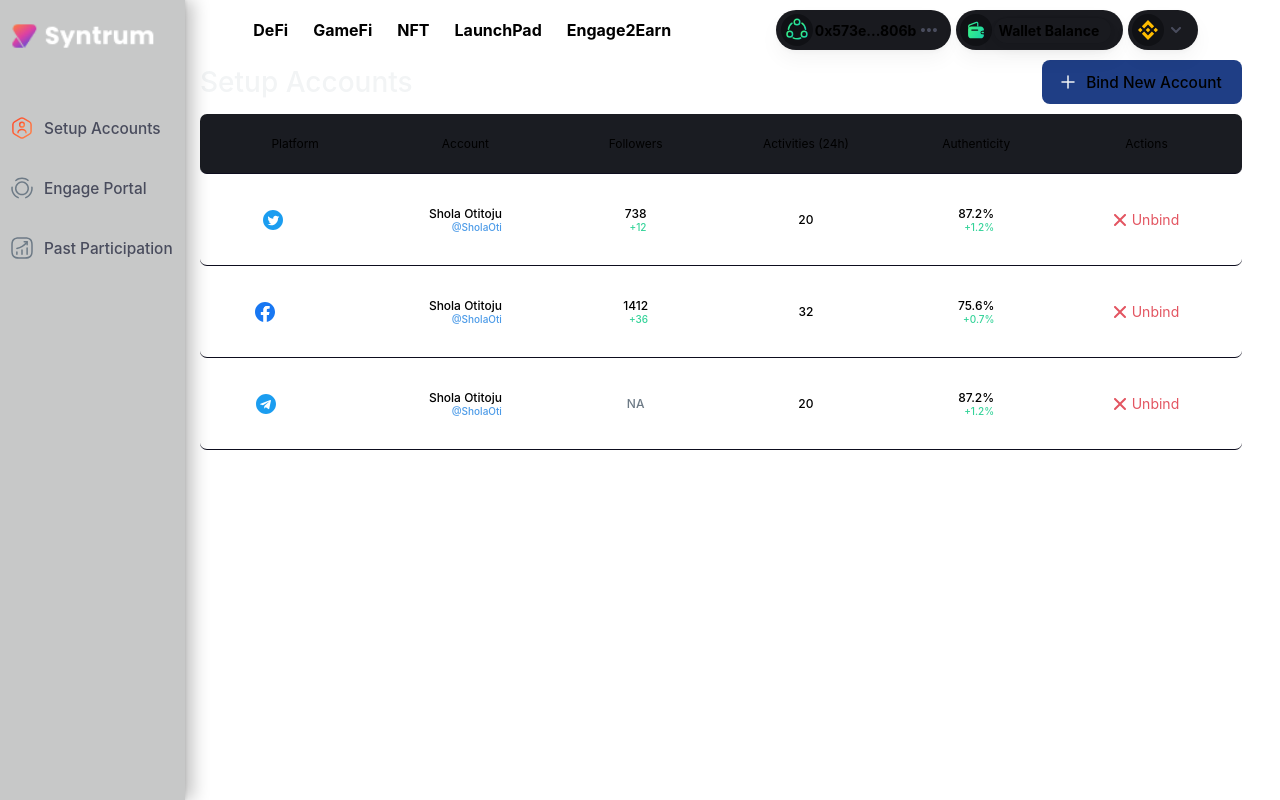
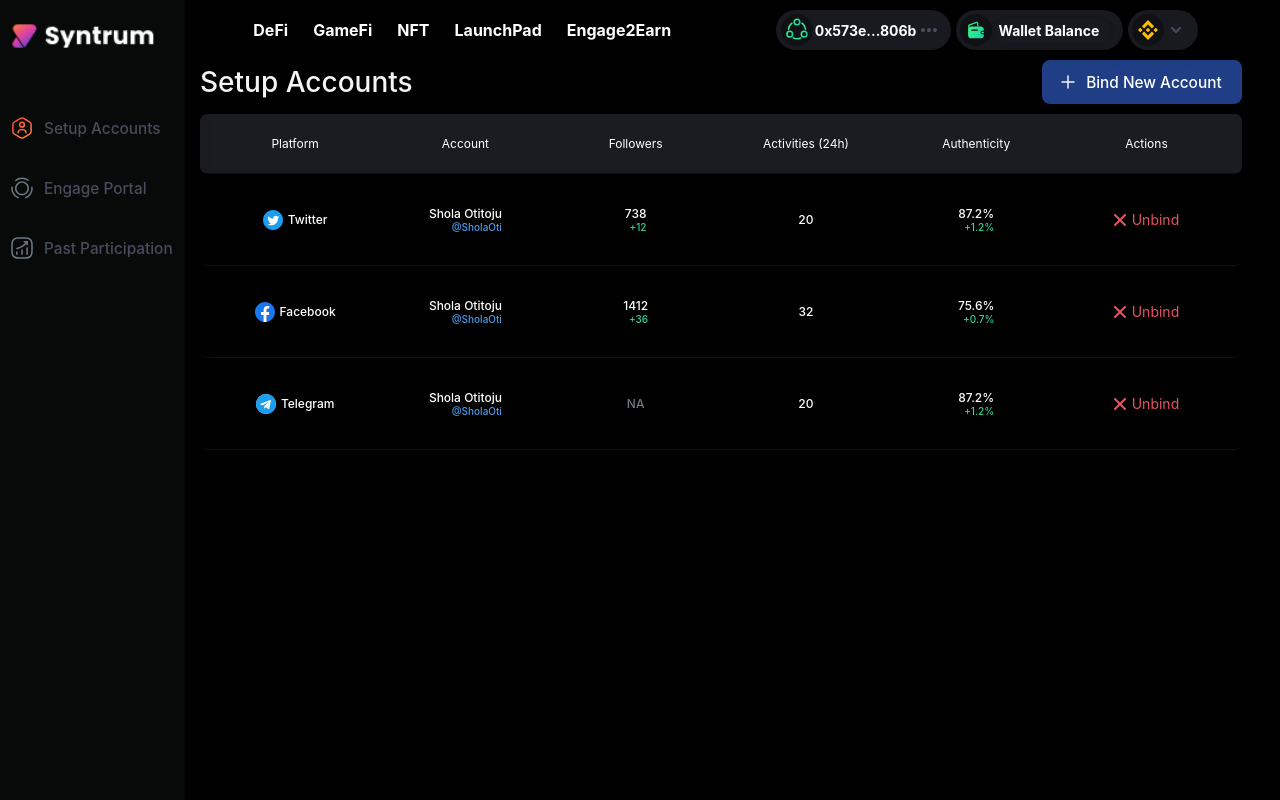
Before and after one commit to SteffQing/Engage2Earn, a Next.js app: page / in a window 1280 px wide. Built offline with nearby package versions, Linux system fonts and the light colour scheme; what wagmi would draw is missing.

Commit message:
Updated color scheme

```diff
--- a/components/SetupAccounts/Setup.module.css
+++ b/components/SetupAccounts/Setup.module.css
@@ -31,6 +31,7 @@
   align-items: center;
   gap: 8px;
   border-radius: 8px;
+  cursor: pointer;
 }
 
 .DataContainer {
--- a/components/SetupAccounts/Setup.module.scss
+++ b/components/SetupAccounts/Setup.module.scss
@@ -61,6 +61,7 @@ $mobile: 700px;
       @include Flex();
       gap: 8px;
       border-radius: 8px;
+      cursor: pointer;
     }
   }
 }
--- a/styles/globals.css
+++ b/styles/globals.css
@@ -4,6 +4,8 @@ body {
   margin: 0;
   font-family: -apple-system, BlinkMacSystemFont, Segoe UI, Roboto, Oxygen,
     Ubuntu, Cantarell, Fira Sans, Droid Sans, Helvetica Neue, sans-serif;
+  background-color: black;
+  color: white;
 }
 
 a {
```
Also changed, not shown: 1 other file (tests, documents, lock files or other folders).
